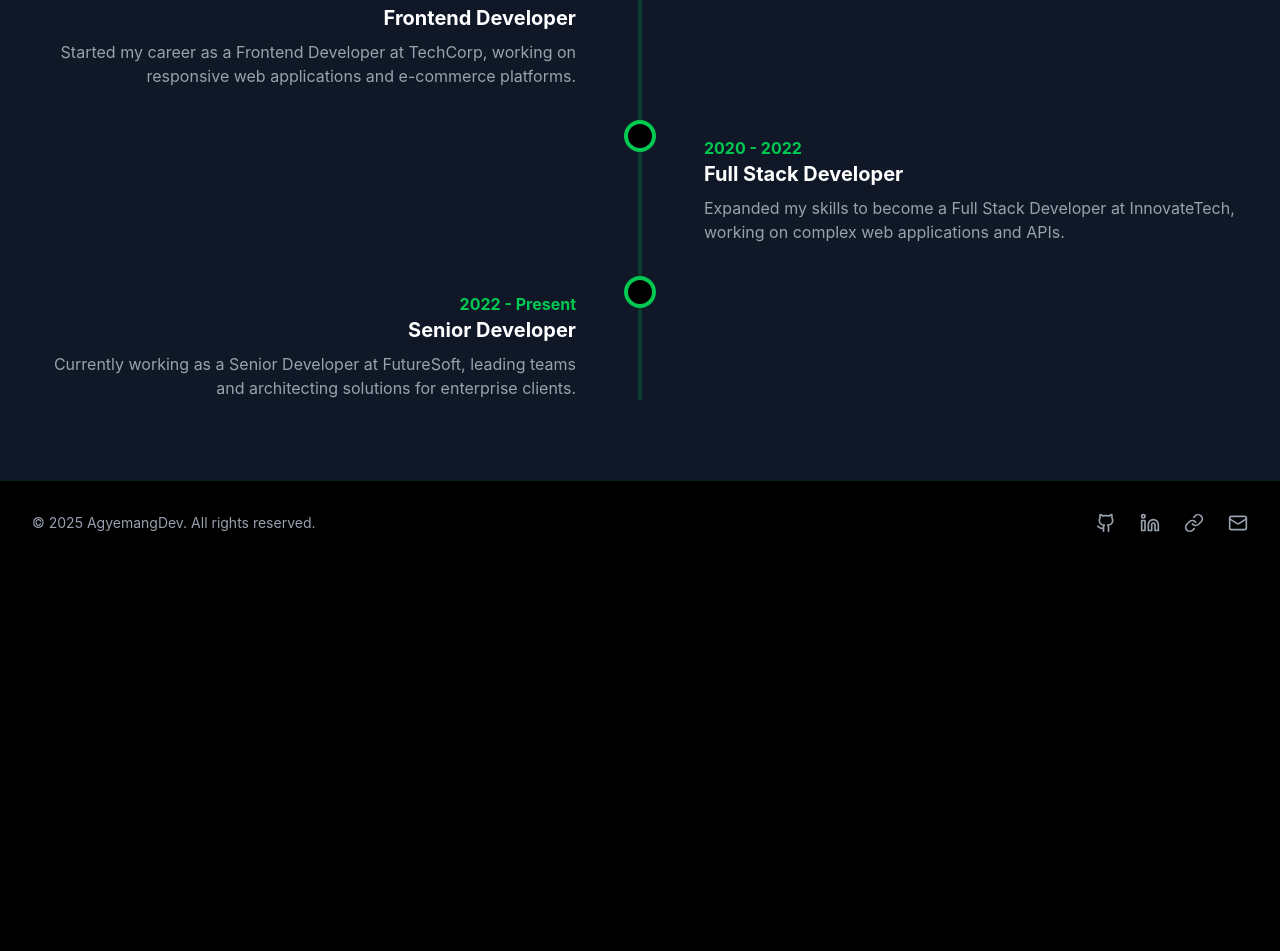
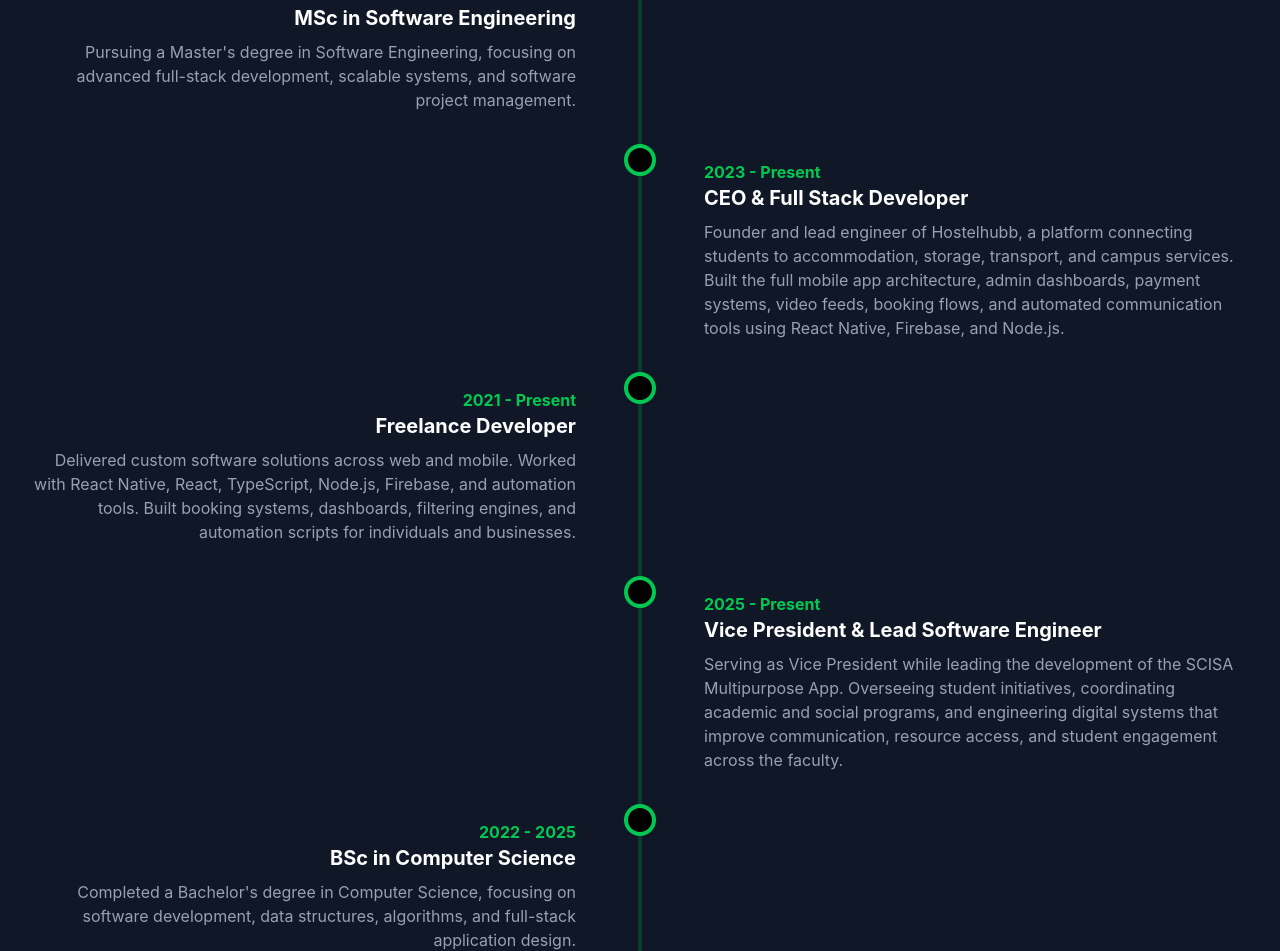
Before and after one commit to AgyemangDev/AgyemangDevPortfolio, a React (Vite) app: page /about in a window 1280 px wide. Shown: the part 948-1899 px from the top of the page. Before the commit the page ends 1513 px from the top, so only its background shows below. Built offline with nearby package versions, Linux system fonts and the light colour scheme.

Commit message:
updated about me with image and accurate CV

```diff
--- /dev/null
+++ b/src/assets/data/experienceData.js
@@ -0,0 +1,51 @@
+export const experienceData = [
+    {
+    period: "2025 - Present",
+    role: "MSc in Software Engineering",
+    company: "Junia, Lille, France",
+    description:
+      "Pursuing a Master's degree in Software Engineering, focusing on advanced full-stack development, scalable systems, and software project management.",
+  },
+  {
+    period: "2023 - Present",
+    role: "CEO & Full Stack Developer",
+    company: "Hostelhubb",
+    description:
+      "Founder and lead engineer of Hostelhubb, a platform connecting students to accommodation, storage, transport, and campus services. Built the full mobile app architecture, admin dashboards, payment systems, video feeds, booking flows, and automated communication tools using React Native, Firebase, and Node.js.",
+  },
+    {
+    period: "2021 - Present",
+    role: "Freelance Developer",
+    company: "Self-Employed",
+    description:
+      "Delivered custom software solutions across web and mobile. Worked with React Native, React, TypeScript, Node.js, Firebase, and automation tools. Built booking systems, dashboards, filtering engines, and automation scripts for individuals and businesses.",
+  },
+{
+  period: "2025 - Present",
+  role: "Vice President & Lead Software Engineer",
+  company: "SCISA (Science Students Association)",
+  description:
+    "Serving as Vice President while leading the development of the SCISA Multipurpose App. Overseeing student initiatives, coordinating academic and social programs, and engineering digital systems that improve communication, resource access, and student engagement across the faculty.",
+},
+  {
+    period: "2022 - 2025",
+    role: "BSc in Computer Science",
+    company: "Kwame Nkrumah University of Science and Technology (KNUST)",
+    description:
+      "Completed a Bachelor's degree in Computer Science, focusing on software development, data structures, algorithms, and full-stack application design.",
+  },
+  {
+    period: "2023 - 2024",
+    role: "Full Stack Developer",
+    company: "Corpand",
+    description:
+      "Developed and maintained full-stack web applications, implemented reusable React components, backend API integrations, and optimized performance across multiple product modules.",
+  },
+  {
+    period: "2023 - 2024",
+    role: "Mentor",
+    company: "Computer Science Department",
+    description:
+      "Mentored junior students in programming, mobile development, and project architecture. Provided guidance on React, TypeScript, Firebase, and problem-solving approaches.",
+  },
+];
--- a/src/pages/About.jsx
+++ b/src/pages/About.jsx
@@ -1,25 +1,33 @@
 "use client"
-
-import { motion } from "framer-motion"
+import { motion } from "framer-motion";
 import { Download, Award, BookOpen, Code, Coffee } from "lucide-react"
+import { experienceData } from "../assets/data/experienceData";
+import AgyemangDev2 from "../assets/images/AgyemangDev2.jpeg"
 
 const About = () => {
   const handleDownloadCV = () => {
-    // Create a link element
-    const link = document.createElement("a")
-    link.href = "/resume.pdf" // Path to your CV file in the public folder
-    link.download = "YourName_CV.pdf"
-    document.body.appendChild(link)
-    link.click()
-    document.body.removeChild(link)
-  }
+    const link = document.createElement("a");
+    link.href = "agyemangdev_cv.pdf";
+    link.download = "AgyemangDev_CV.pdf";
+    document.body.appendChild(link);
+    link.click();
+    document.body.removeChild(link);
+  };
+
+  const startYear = 2021;
+  const currentYear = new Date().getFullYear();
+const yearsExperience = currentYear - startYear;
 
   // Stats data
   const stats = [
-    { icon: <Code size={24} />, value: "50+", label: "Projects Completed" },
-    { icon: <Coffee size={24} />, value: "1000+", label: "Cups of Coffee" },
+    { icon: <Code size={24} />, value: "20+", label: "Projects Completed" },
+    { icon: <Coffee size={24} />, value: "300+", label: "Cups of Coffee" },
     { icon: <Award size={24} />, value: "10+", label: "Awards Received" },
-    { icon: <BookOpen size={24} />, value: "5+", label: "Years Experience" },
+    {
+  icon: <BookOpen size={24} />,
+  value: `${yearsExperience}+`,
+  label: "Years Experience"
+},
   ]
 
   return (
@@ -37,7 +45,7 @@ const About = () => {
               <div className="relative">
                 <div className="w-full h-[500px] bg-gradient-to-br from-green-500/20 to-transparent rounded-lg overflow-hidden">
                   <img
-                    src="/placeholder.svg?height=500&width=400"
+                    src={AgyemangDev2}
                     alt="About Me"
                     className="w-full h-full object-cover"
                   />
@@ -137,70 +145,54 @@ const About = () => {
             <div className="absolute left-1/2 transform -translate-x-1/2 h-full w-1 bg-green-500/20"></div>
 
             {/* Timeline items */}
+{/* Timeline items */}
 <div className="space-y-12">
-              {/* Timeline item 1 */}
+  {experienceData.map((item, index) => {
+    const isLeft = index % 2 === 0; // alternate left/right
+
+    return (
       <motion.div
+        key={index}
         initial={{ opacity: 0, y: 20 }}
         whileInView={{ opacity: 1, y: 0 }}
-                transition={{ duration: 0.5 }}
+        viewport={{ once: true }}
+        transition={{ duration: 0.5, delay: index * 0.2 }}
         className="relative"
       >
+        {/* Timeline dot */}
         <div className="absolute left-1/2 transform -translate-x-1/2 -translate-y-4 w-8 h-8 rounded-full border-4 border-green-500 bg-black"></div>
+
+        {/* Content grid */}
         <div className="grid grid-cols-1 md:grid-cols-2 gap-8">
+
+          {/* LEFT SIDE */}
+          {isLeft ? (
             <div className="md:text-right md:pr-12">
-                    <div className="text-green-500 font-bold">2018 - 2020</div>
-                    <h3 className="text-xl font-bold mb-2">Frontend Developer</h3>
-                    <p className="text-gray-400">
-                      Started my career as a Frontend Developer at TechCorp, working on responsive web applications and
-                      e-commerce platforms.
-                    </p>
+              <div className="text-green-500 font-bold">{item.period}</div>
+              <h3 className="text-xl font-bold mb-2">{item.role}</h3>
+              <p className="text-gray-400">{item.description}</p>
             </div>
+          ) : (
+            <div className="md:pr-12"></div>
+          )}
+
+          {/* RIGHT SIDE */}
+          {!isLeft ? (
+            <div className="md:pl-12">
+              <div className="text-green-500 font-bold">{item.period}</div>
+              <h3 className="text-xl font-bold mb-2">{item.role}</h3>
+              <p className="text-gray-400">{item.description}</p>
+            </div>
+          ) : (
             <div className="md:pl-12"></div>
+          )}
+
         </div>
       </motion.div>
+    );
+  })}
+</div>
 
-              {/* Timeline item 2 */}
-              <motion.div
-                initial={{ opacity: 0, y: 20 }}
-                whileInView={{ opacity: 1, y: 0 }}
-                transition={{ duration: 0.5, delay: 0.2 }}
-                className="relative"
-              >
-                <div className="absolute left-1/2 transform -translate-x-1/2 -translate-y-4 w-8 h-8 rounded-full border-4 border-green-500 bg-black"></div>
-                <div className="grid grid-cols-1 md:grid-cols-2 gap-8">
-                  <div className="md:text-right md:pr-12 md:order-1 order-2"></div>
-                  <div className="md:pl-12 md:order-2 order-1">
-                    <div className="text-green-500 font-bold">2020 - 2022</div>
-                    <h3 className="text-xl font-bold mb-2">Full Stack Developer</h3>
-                    <p className="text-gray-400">
-                      Expanded my skills to become a Full Stack Developer at InnovateTech, working on complex web
-                      applications and APIs.
-                    </p>
-                  </div>
-                </div>
-              </motion.div>
-
-              {/* Timeline item 3 */}
-              <motion.div
-                initial={{ opacity: 0, y: 20 }}
-                whileInView={{ opacity: 1, y: 0 }}
-                transition={{ duration: 0.5, delay: 0.4 }}
-                className="relative"
-              >
-                <div className="absolute left-1/2 transform -translate-x-1/2 -translate-y-4 w-8 h-8 rounded-full border-4 border-green-500 bg-black"></div>
-                <div className="grid grid-cols-1 md:grid-cols-2 gap-8">
-                  <div className="md:text-right md:pr-12">
-                    <div className="text-green-500 font-bold">2022 - Present</div>
-                    <h3 className="text-xl font-bold mb-2">Senior Developer</h3>
-                    <p className="text-gray-400">
-                      Currently working as a Senior Developer at FutureSoft, leading teams and architecting solutions
-                      for enterprise clients.
-                    </p>
-                  </div>
-                  <div className="md:pl-12"></div>
-                </div>
-              </motion.div>
-            </div>
           </div>
         </div>
       </section>
```
Also changed, not shown: src/assets/images/AgyemangDev2.jpeg (added). Lines whose indentation alone changed are shown as unchanged.
